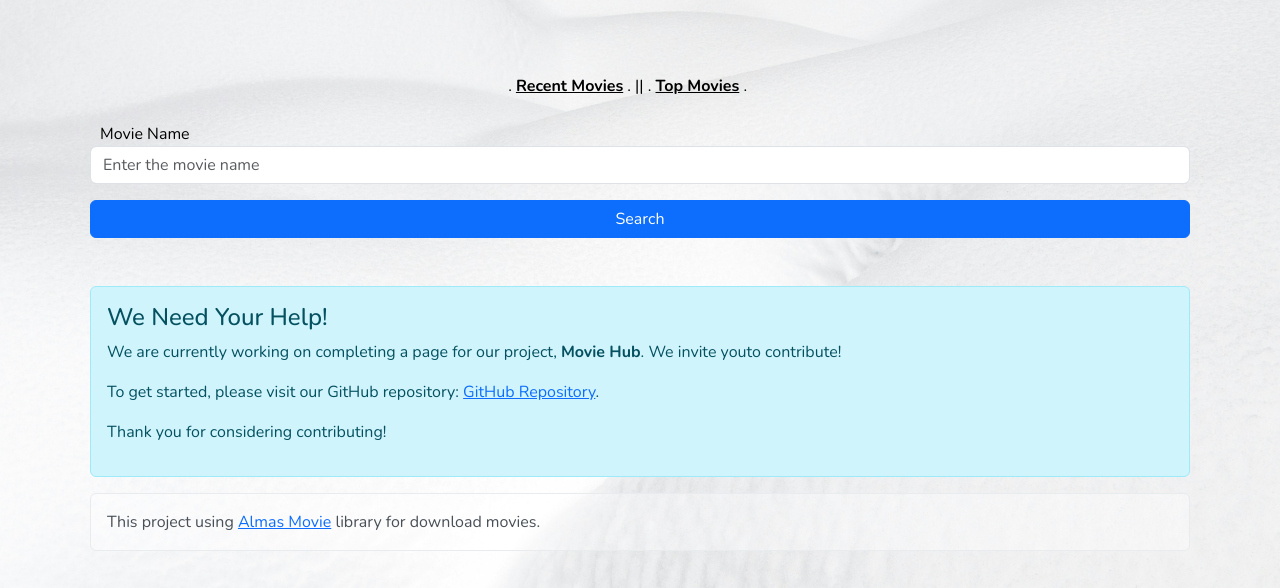
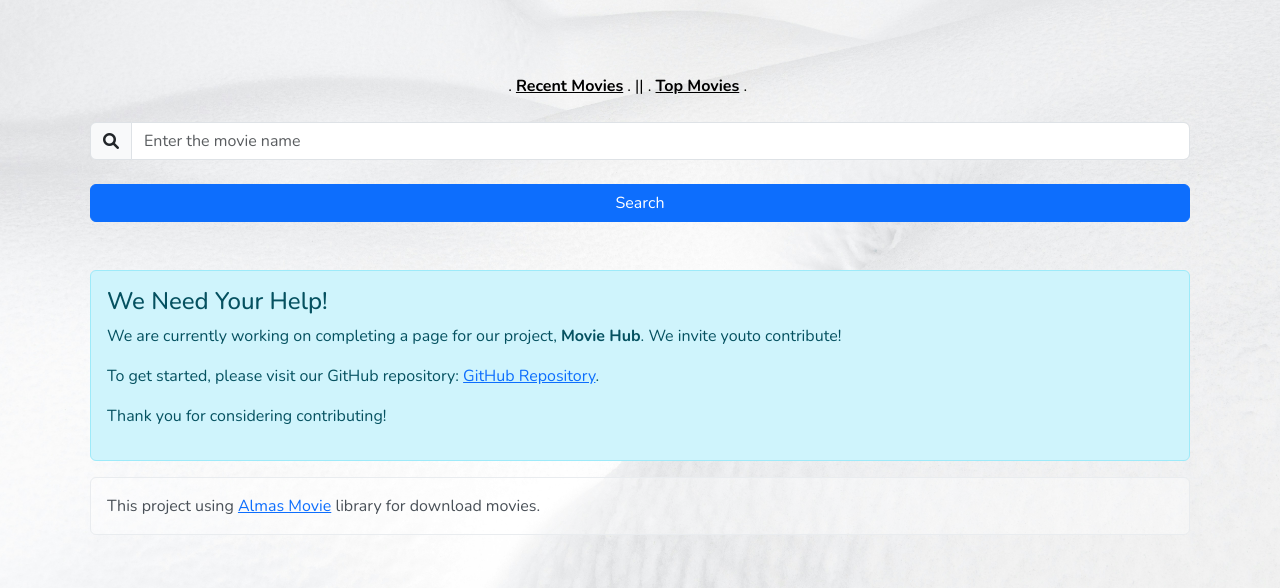
Before and after one commit to MatinGhanbari/MovieHub, a plain HTML site: page src/index.html in a window 1280 px wide. Shown: the part 114-702 px from the top of the page. Drawn offline with nearby package versions, Linux system fonts and the light colour scheme.

Commit message:
Add search icon to input

```diff
--- a/src/index.html
+++ b/src/index.html
@@ -57,8 +57,13 @@
 
         <form id="searchForm" class="row g-3">
             <div class="col-12">
-                <label for="title" style="padding-left: 10px;">Movie Name</label>
-                <input type="text" class="form-control" id="title" name="title" placeholder="Enter the movie name"/>
+                <div class="input-group mb-2 mr-sm-2">
+                    <div class="input-group-prepend">
+                      <div class="input-group-text" style="height: 100%; width: 100%; border-radius: 6px 0 0 6px;"><i class='fa-solid fa-magnifying-glass'></i></div>
+                    </div>
+                    <input type="text" class="form-control" id="title" name="title" style="border-radius: 0 6px 6px 0;" placeholder="Enter the movie name"/>
+                  </div>
+                <!-- <label for="title" style="padding-left: 10px;">Movie Name</label> -->
             </div>
 
             <div class="col-12">
```
